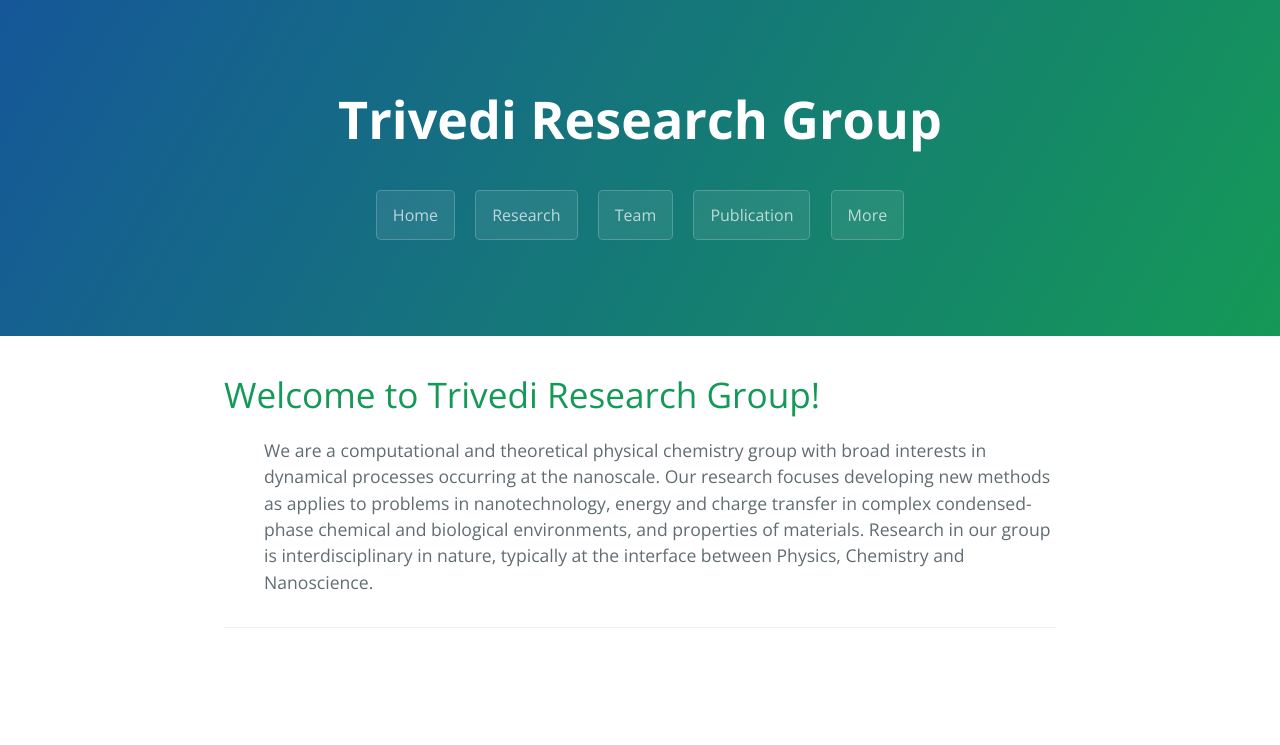
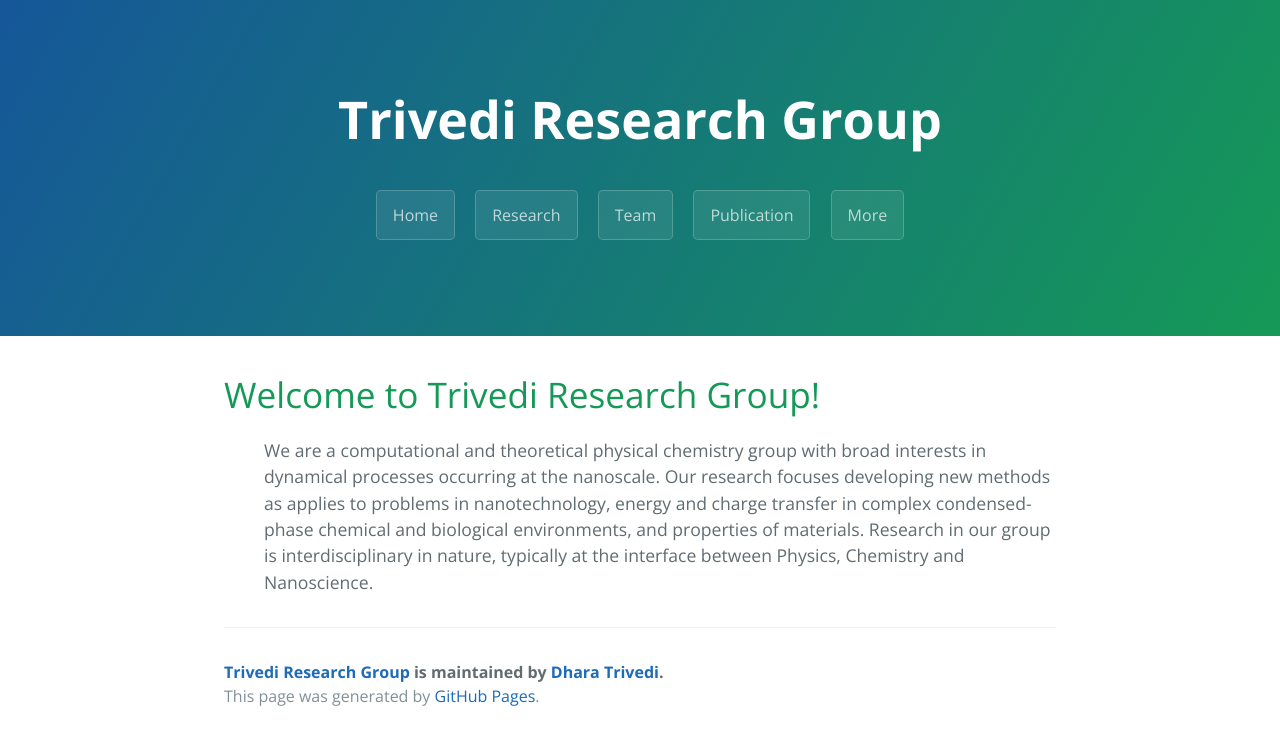
Before and after one commit to dharatrivedi/dharatrivedi.github.io, a Jekyll site: the page built from index.html, in a window 1280 px wide. Shown: the top 745 px of the page. Built offline with Jekyll 4.4.1, drawn with Linux system fonts in a browser that asks for light colours; the list of posts is cut into pages by our own code.

Commit message:
Update page-footer.html

```diff
--- a/_includes/page-footer.html
+++ b/_includes/page-footer.html
@@ -1,3 +1,4 @@
 <footer class="site-footer">
-    <img src="/assets/logo-footer.png" alt="Pineapple" style="width:30px;height:30px>
+  <span class="site-footer-owner"><a href="{{ site.url }}">{{ site.title }}</a> is maintained by <a href="{{ site.author.url }}">{{ site.author.name }}</a>.</span>
+  <span class="site-footer-credits">This page was generated by <a href="https://pages.github.com">GitHub Pages</a>.</span>
 </footer>
```
